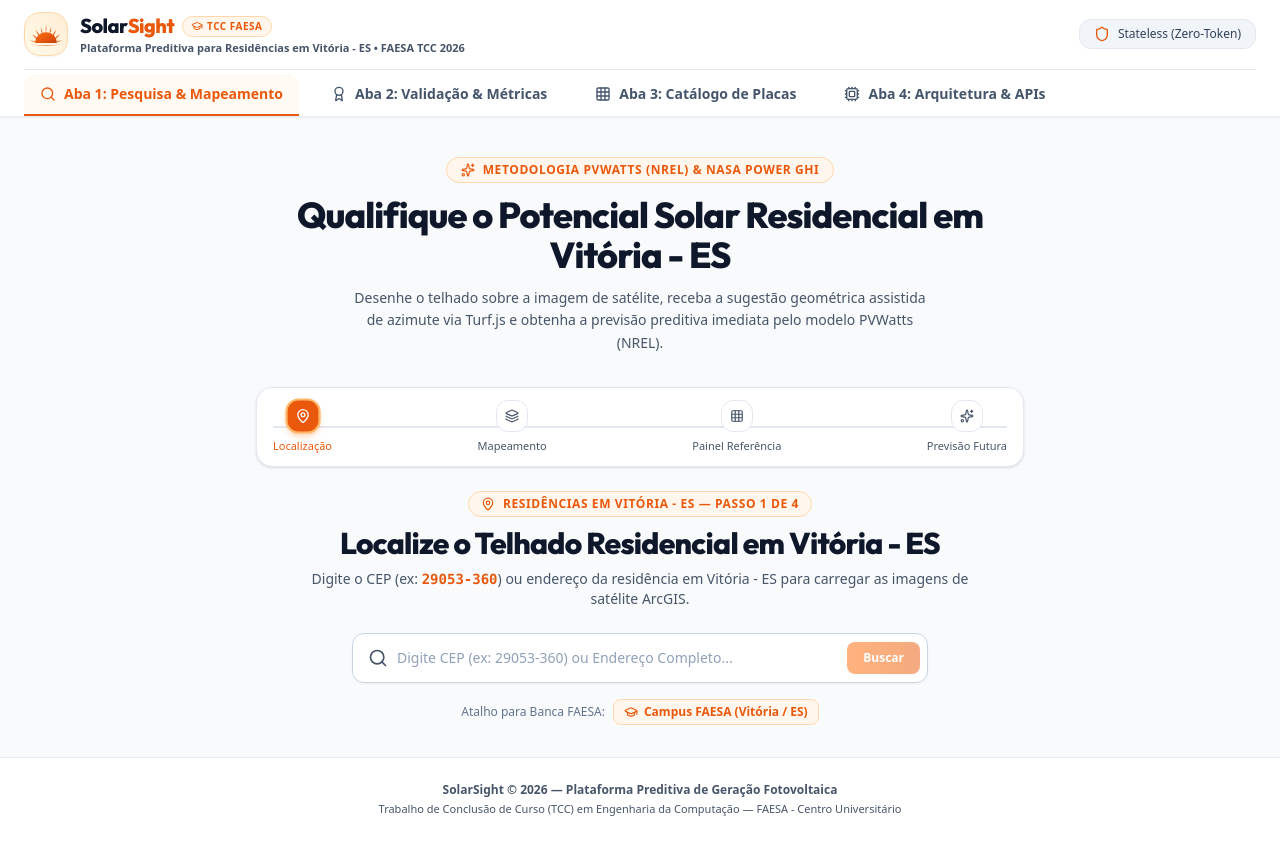
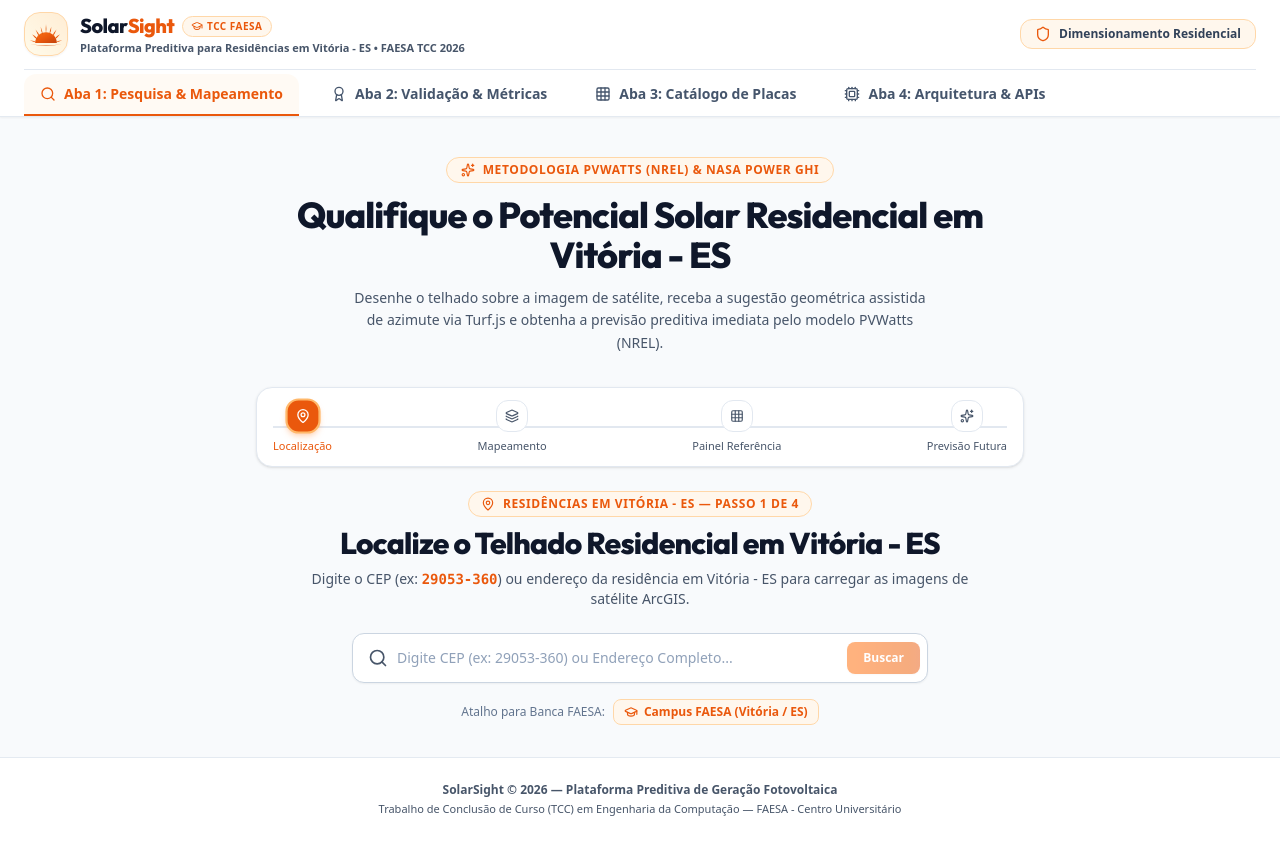
Before and after one commit to imhfelipe/solarsight, a Next.js app: page / in a window 1280 px wide. Built offline with nearby package versions, Linux system fonts and the light colour scheme.

Commit message:
refactor: remove Stateless Zero-Token references and align soiling text to 3.5%

```diff
--- a/app/layout.tsx
+++ b/app/layout.tsx
@@ -17,7 +17,7 @@ const geistMono = Geist_Mono({
 export const metadata: Metadata = {
   title: "SolarSight — Plataforma Preditiva de Geração Fotovoltaica (TCC FAESA)",
   description:
-    "Plataforma preditiva stateless para dimensionamento e estimativa de geração fotovoltaica no Espírito Santo com modelo de transposição Liu-Jordan, PVWatts (NREL) e Marco Legal GD (Lei 14.300/2022).",
+    "Plataforma preditiva para dimensionamento e estimativa de geração fotovoltaica no Espírito Santo com modelo de transposição Liu-Jordan, PVWatts (NREL) e Marco Legal GD (Lei 14.300/2022).",
 };
 
 export default function RootLayout({ children }: { children: React.ReactNode }) {
--- a/app/page.tsx
+++ b/app/page.tsx
@@ -165,9 +165,9 @@ export default function UnifiedSolarSightPage() {
           </div>
 
           <div className="flex items-center gap-3">
-            <div className="hidden md:flex items-center gap-2 text-xs text-slate-700 bg-slate-100 border border-slate-200 px-3.5 py-1.5 rounded-xl font-medium">
+            <div className="hidden md:flex items-center gap-2 text-xs text-slate-700 bg-orange-50 border border-orange-200 px-3.5 py-1.5 rounded-xl font-bold text-[#ea580c]">
               <Shield className="w-4 h-4 text-[#ea580c]" />
-              <span>Stateless (Zero-Token)</span>
+              <span>Dimensionamento Residencial</span>
             </div>
           </div>
         </div>
@@ -687,7 +687,7 @@ export default function UnifiedSolarSightPage() {
                     <tr>
                       <td className="p-3.5 font-mono text-[#ea580c] font-semibold">PVWatts / NREL Model (Client-Side)</td>
                       <td className="p-3.5">Modelo matemático público de radiação incidental (POA) e estimativa PVWatts/NREL</td>
-                      <td className="p-3.5"><span className="bg-orange-50 text-[#ea580c] border border-orange-200 font-bold px-2.5 py-0.5 rounded-full">Integrado (Zero-Token)</span></td>
+                      <td className="p-3.5"><span className="bg-orange-50 text-[#ea580c] border border-orange-200 font-bold px-2.5 py-0.5 rounded-full">Integrado (Modelo Direto)</span></td>
                     </tr>
                     <tr>
                       <td className="p-3.5 font-mono text-[#ea580c] font-semibold">https://power.larc.nasa.gov/api</td>
--- a/components/wizard/StepDiagnosis.tsx
+++ b/components/wizard/StepDiagnosis.tsx
@@ -351,7 +351,7 @@ export function StepDiagnosis({
                 Comparação entre a geração futura limpa vs. geração com acúmulo médio estimado de sujidade ({prediction.estimatedSoilingLossPercent}%).
               </p>
             </div>
-            <ProvenanceTooltip sourceText="Perda de sujidade de 11% estimada conforme estudos acadêmicos em ambiente costeiro com maresia na Grande Vitória/ES." />
+            <ProvenanceTooltip sourceText="Perda por sujidade/maresia de 3,5% integrada ao Performance Ratio global de 80% conforme normas técnicas para a região litorânea da Grande Vitória/ES." />
           </div>
 
           <div className="h-80 w-full pt-4">
@@ -366,7 +366,7 @@ export function StepDiagnosis({
                 />
                 <Legend wrapperStyle={{ fontSize: "12px", paddingTop: "10px" }} />
                 <Line type="monotone" dataKey="idealMonthlyGenKwh" name="Geração Futura Ideal (kWh)" stroke="#06b6d4" strokeWidth={2.5} />
-                <Line type="monotone" dataKey="soilingMonthlyGenKwh" name="Geração Futura com Sujeira (~11% perda)" stroke="#f59e0b" strokeWidth={2.5} strokeDasharray="4 4" />
+                <Line type="monotone" dataKey="soilingMonthlyGenKwh" name="Geração Futura com Sujeira (~3,5% perda)" stroke="#f59e0b" strokeWidth={2.5} strokeDasharray="4 4" />
               </ComposedChart>
             </ResponsiveContainer>
           </div>
```
